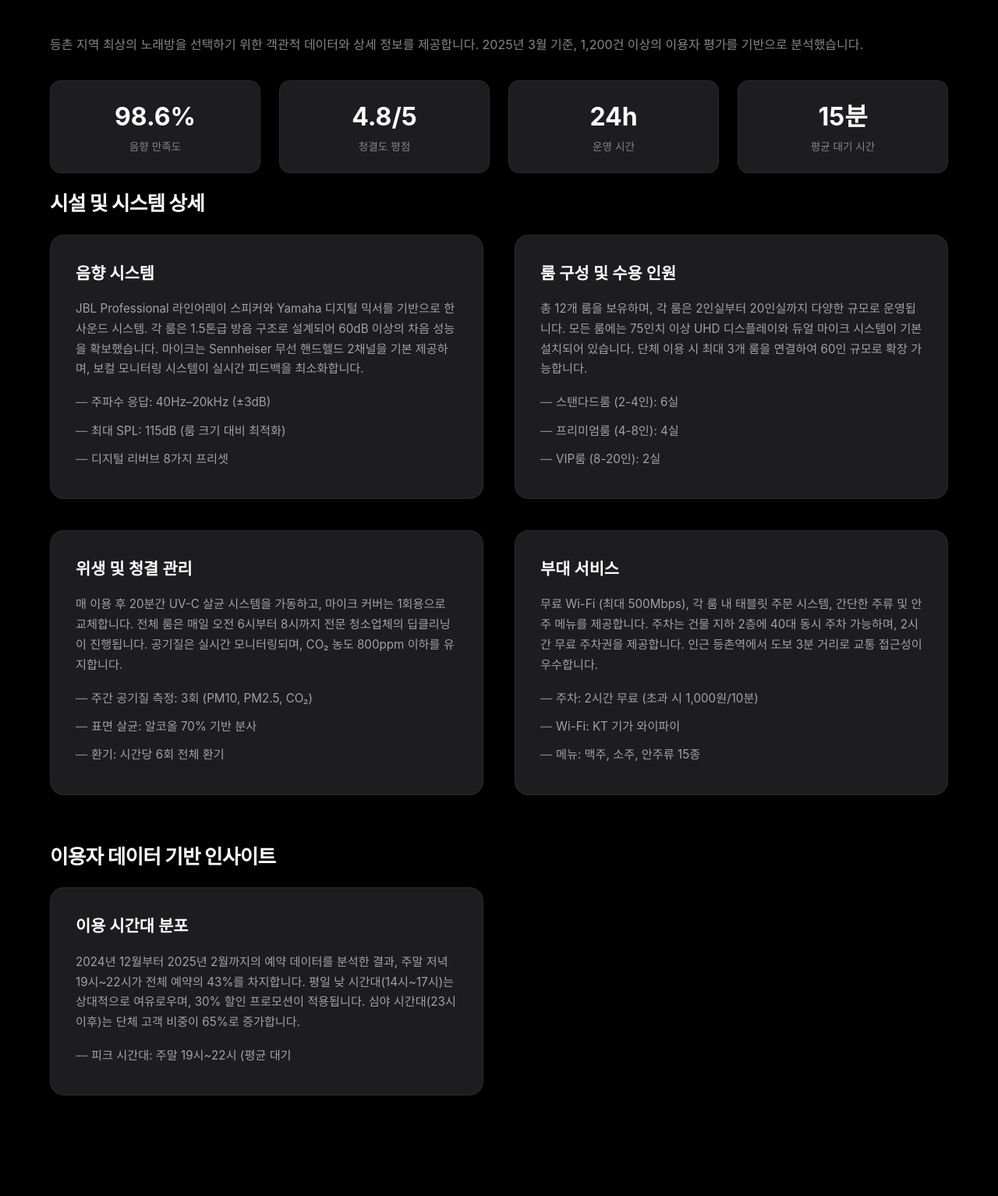
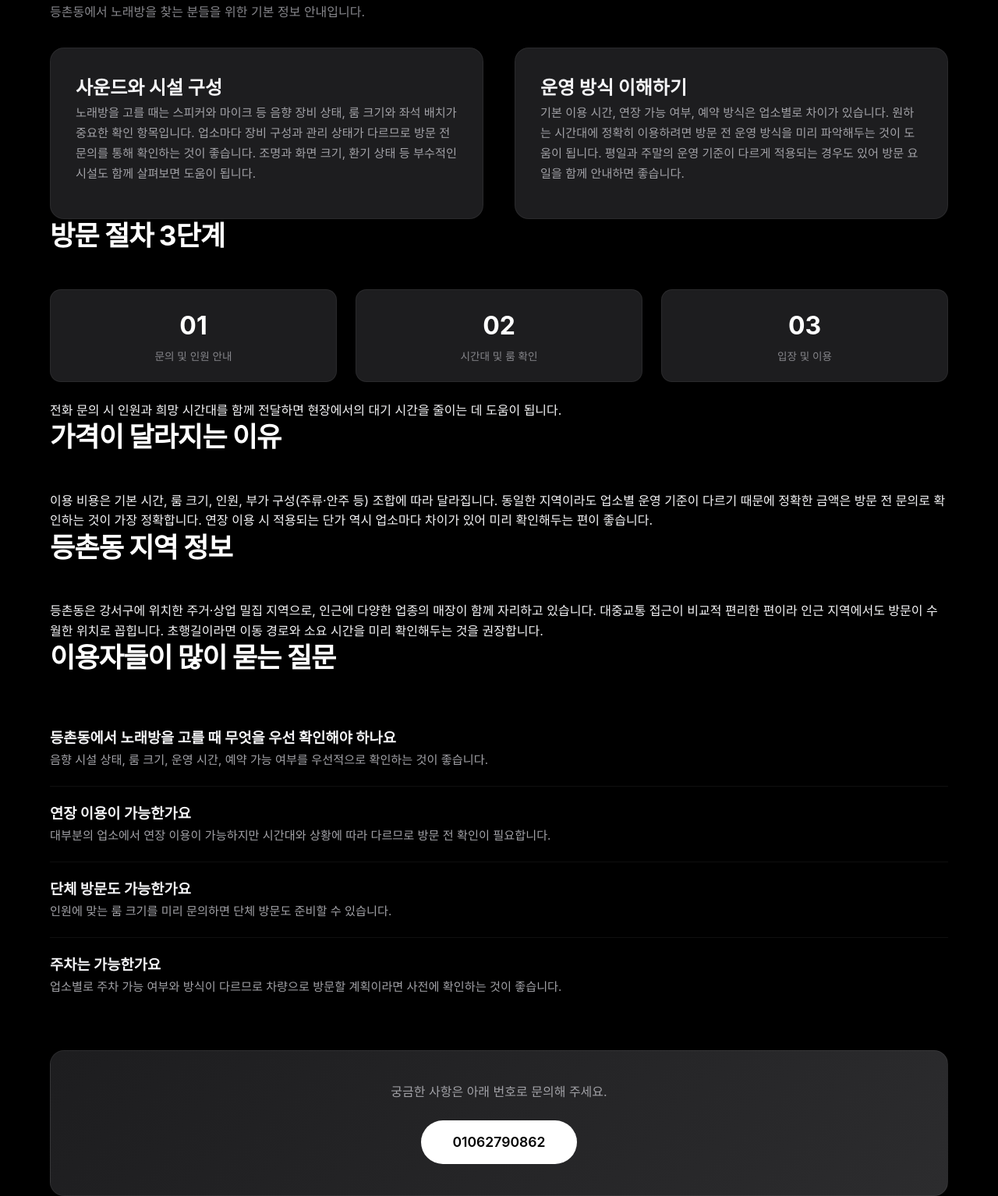
Before and after one commit to sarakinhceo-gif/bp-kr-pbn-sr-011, a plain HTML site: page about.html in a window 1280 px wide. Shown: the part 87-1621 px from the top of the page at 78% size. Before the commit the page ends 1492 px from the top, so only its background shows below. Drawn offline with Linux system fonts and the light colour scheme.

Commit message:
deploy: garbage-free snapshot 2026-07-28T05:53:50.364Z

```diff
--- a/about.html
+++ b/about.html
@@ -332,80 +332,76 @@
 
 <main class="container">
   <section>
-            <h1 class="section-title">등촌 노래방 추천 —<br>프리미엄 정보 가이드</h1>
-            <p class="section-subtitle">등촌 지역 최상의 노래방을 선택하기 위한 객관적 데이터와 상세 정보를 제공합니다. 2025년 3월 기준, 1,200건 이상의 이용자 평가를 기반으로 분석했습니다.</p>
+    <h1 class="section-title">등촌 노래방, 방문 전 확인 가이드</h1>
+    <p class="section-subtitle">등촌동에서 노래방을 찾는 분들을 위한 기본 정보 안내입니다.</p>
   </section>
 
-        <section>
-            <div class="stat-row">
-                <div class="stat-item">
-                    <span class="number">98.6%</span>
-                    <span class="label">음향 만족도</span>
+  <section class="grid-2col">
+    <div class="card">
+      <h2>사운드와 시설 구성</h2>
+      <p>노래방을 고를 때는 스피커와 마이크 등 음향 장비 상태, 룸 크기와 좌석 배치가 중요한 확인 항목입니다. 업소마다 장비 구성과 관리 상태가 다르므로 방문 전 문의를 통해 확인하는 것이 좋습니다. 조명과 화면 크기, 환기 상태 등 부수적인 시설도 함께 살펴보면 도움이 됩니다.</p>
     </div>
-                <div class="stat-item">
-                    <span class="number">4.8/5</span>
-                    <span class="label">청결도 평점</span>
-                </div>
-                <div class="stat-item">
-                    <span class="number">24h</span>
-                    <span class="label">운영 시간</span>
-                </div>
-                <div class="stat-item">
-                    <span class="number">15분</span>
-                    <span class="label">평균 대기 시간</span>
-                </div>
+    <div class="card">
+      <h2>운영 방식 이해하기</h2>
+      <p>기본 이용 시간, 연장 가능 여부, 예약 방식은 업소별로 차이가 있습니다. 원하는 시간대에 정확히 이용하려면 방문 전 운영 방식을 미리 파악해두는 것이 도움이 됩니다. 평일과 주말의 운영 기준이 다르게 적용되는 경우도 있어 방문 요일을 함께 안내하면 좋습니다.</p>
     </div>
   </section>
 
   <section>
-            <h2 class="section-title" style="font-size:1.6rem; margin-bottom:24px;">시설 및 시스템 상세</h2>
-            <div class="grid-2col">
-                <div class="card">
-                    <h3>음향 시스템</h3>
-                    <p>JBL Professional 라인어레이 스피커와 Yamaha 디지털 믹서를 기반으로 한 사운드 시스템. 각 룸은 1.5톤급 방음 구조로 설계되어 60dB 이상의 차음 성능을 확보했습니다. 마이크는 Sennheiser 무선 핸드헬드 2채널을 기본 제공하며, 보컬 모니터링 시스템이 실시간 피드백을 최소화합니다.</p>
-                    <ul>
-                        <li>주파수 응답: 40Hz–20kHz (±3dB)</li>
-                        <li>최대 SPL: 115dB (룸 크기 대비 최적화)</li>
-                        <li>디지털 리버브 8가지 프리셋</li>
-                    </ul>
+    <h2 class="section-title">방문 절차 3단계</h2>
+    <div class="stat-row">
+      <div class="stat-item">
+        <p class="number">01</p>
+        <p class="label">문의 및 인원 안내</p>
       </div>
-                <div class="card">
-                    <h3>룸 구성 및 수용 인원</h3>
-                    <p>총 12개 룸을 보유하며, 각 룸은 2인실부터 20인실까지 다양한 규모로 운영됩니다. 모든 룸에는 75인치 이상 UHD 디스플레이와 듀얼 마이크 시스템이 기본 설치되어 있습니다. 단체 이용 시 최대 3개 룸을 연결하여 60인 규모로 확장 가능합니다.</p>
-                    <ul>
-                        <li>스탠다드룸 (2-4인): 6실</li>
-                        <li>프리미엄룸 (4-8인): 4실</li>
-                        <li>VIP룸 (8-20인): 2실</li>
-                    </ul>
+      <div class="stat-item">
+        <p class="number">02</p>
+        <p class="label">시간대 및 룸 확인</p>
       </div>
-                <div class="card">
-                    <h3>위생 및 청결 관리</h3>
-                    <p>매 이용 후 20분간 UV-C 살균 시스템을 가동하고, 마이크 커버는 1회용으로 교체합니다. 전체 룸은 매일 오전 6시부터 8시까지 전문 청소업체의 딥클리닝이 진행됩니다. 공기질은 실시간 모니터링되며, CO₂ 농도 800ppm 이하를 유지합니다.</p>
-                    <ul>
-                        <li>주간 공기질 측정: 3회 (PM10, PM2.5, CO₂)</li>
-                        <li>표면 살균: 알코올 70% 기반 분사</li>
-                        <li>환기: 시간당 6회 전체 환기</li>
-                    </ul>
+      <div class="stat-item">
+        <p class="number">03</p>
+        <p class="label">입장 및 이용</p>
       </div>
-                <div class="card">
-                    <h3>부대 서비스</h3>
-                    <p>무료 Wi-Fi (최대 500Mbps), 각 룸 내 태블릿 주문 시스템, 간단한 주류 및 안주 메뉴를 제공합니다. 주차는 건물 지하 2층에 40대 동시 주차 가능하며, 2시간 무료 주차권을 제공합니다. 인근 등촌역에서 도보 3분 거리로 교통 접근성이 우수합니다.</p>
-                    <ul>
-                        <li>주차: 2시간 무료 (초과 시 1,000원/10분)</li>
-                        <li>Wi-Fi: KT 기가 와이파이</li>
-                        <li>메뉴: 맥주, 소주, 안주류 15종</li>
-                    </ul>
     </div>
+    <p>전화 문의 시 인원과 희망 시간대를 함께 전달하면 현장에서의 대기 시간을 줄이는 데 도움이 됩니다.</p>
+  </section>
+
+  <section>
+    <h2 class="section-title">가격이 달라지는 이유</h2>
+    <p>이용 비용은 기본 시간, 룸 크기, 인원, 부가 구성(주류·안주 등) 조합에 따라 달라집니다. 동일한 지역이라도 업소별 운영 기준이 다르기 때문에 정확한 금액은 방문 전 문의로 확인하는 것이 가장 정확합니다. 연장 이용 시 적용되는 단가 역시 업소마다 차이가 있어 미리 확인해두는 편이 좋습니다.</p>
+  </section>
+
+  <section>
+    <h2 class="section-title">등촌동 지역 정보</h2>
+    <p>등촌동은 강서구에 위치한 주거·상업 밀집 지역으로, 인근에 다양한 업종의 매장이 함께 자리하고 있습니다. 대중교통 접근이 비교적 편리한 편이라 인근 지역에서도 방문이 수월한 위치로 꼽힙니다. 초행길이라면 이동 경로와 소요 시간을 미리 확인해두는 것을 권장합니다.</p>
+  </section>
+
+  <section>
+    <h2 class="section-title">이용자들이 많이 묻는 질문</h2>
+    <div class="faq-item active">
+      <h3>등촌동에서 노래방을 고를 때 무엇을 우선 확인해야 하나요</h3>
+      <p>음향 시설 상태, 룸 크기, 운영 시간, 예약 가능 여부를 우선적으로 확인하는 것이 좋습니다.</p>
+    </div>
+    <div class="faq-item">
+      <h3>연장 이용이 가능한가요</h3>
+      <p>대부분의 업소에서 연장 이용이 가능하지만 시간대와 상황에 따라 다르므로 방문 전 확인이 필요합니다.</p>
+    </div>
+    <div class="faq-item">
+      <h3>단체 방문도 가능한가요</h3>
+      <p>인원에 맞는 룸 크기를 미리 문의하면 단체 방문도 준비할 수 있습니다.</p>
+    </div>
+    <div class="faq-item">
+      <h3>주차는 가능한가요</h3>
+      <p>업소별로 주차 가능 여부와 방식이 다르므로 차량으로 방문할 계획이라면 사전에 확인하는 것이 좋습니다.</p>
     </div>
   </section>
 
-        <section style="margin-top:64px;">
-            <h2 class="section-title" style="font-size:1.6rem; margin-bottom:24px;">이용자 데이터 기반 인사이트</h2>
-            <div class="grid-2col">
-                <div class="card">
-                    <h3>이용 시간대 분포</h3>
-                    <p>2024년 12월부터 2025년 2월까지의 예약 데이터를 분석한 결과, 주말 저녁 19시~22시가 전체 예약의 43%를 차지합니다. 평일 낮 시간대(14시~17시)는 상대적으로 여유로우며, 30% 할인 프로모션이 적용됩니다. 심야 시간대(23시 이후)는 단체 고객 비중이 65%로 증가합니다.</p>
-                    <ul>
-                        <li>피크 시간대: 주말 19시~22시 (평균 대기
+  <div class="cta-block">
+    <p>궁금한 사항은 아래 번호로 문의해 주세요.</p>
+    <a class="tel-link" href="tel:01062790862">01062790862</a>
+  </div>
+</main>
+
+
 </body>
 </html>
```
Also changed, not shown: blog.html (+43 -38 lines). Lines whose indentation alone changed are shown as unchanged.
